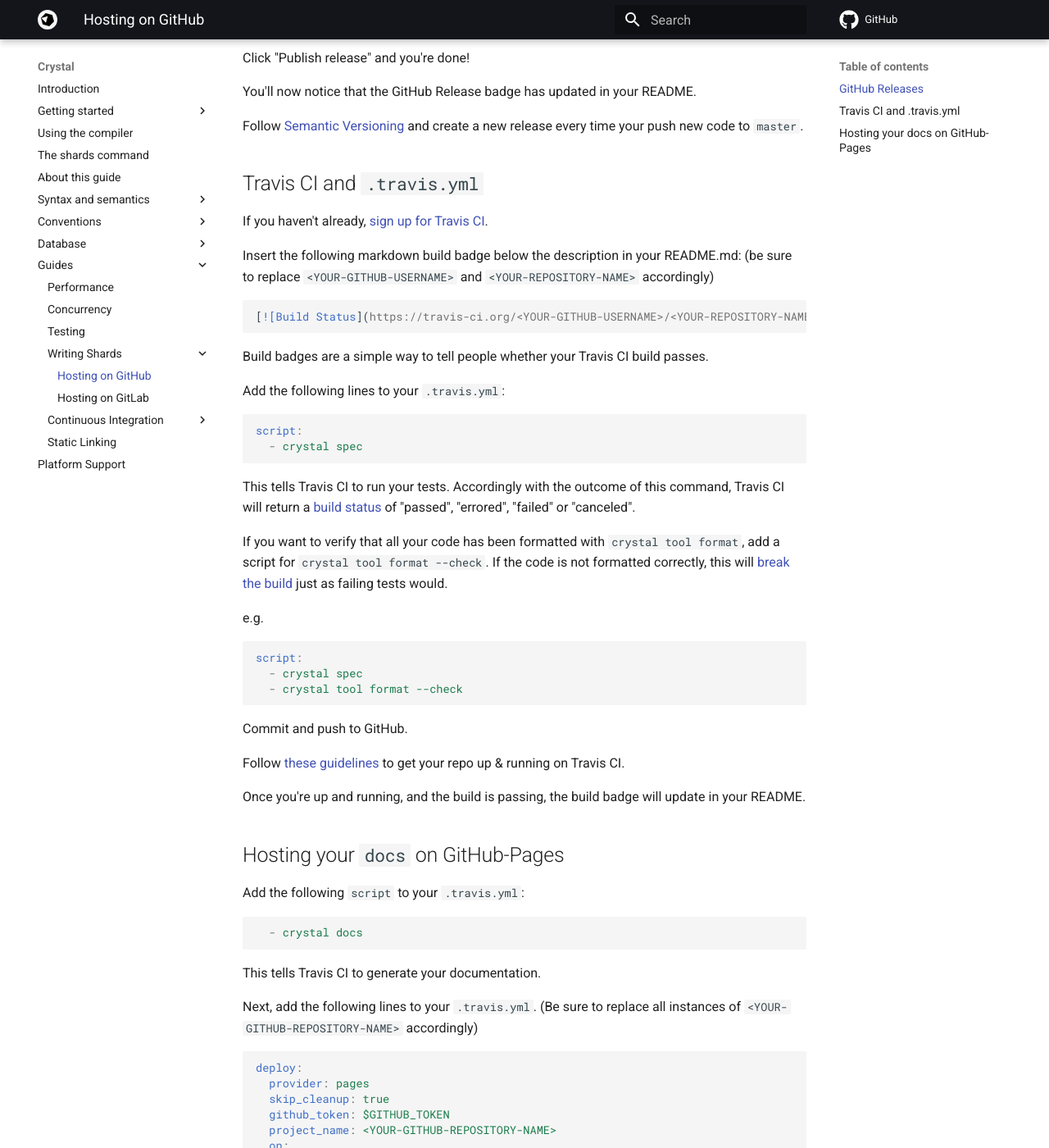
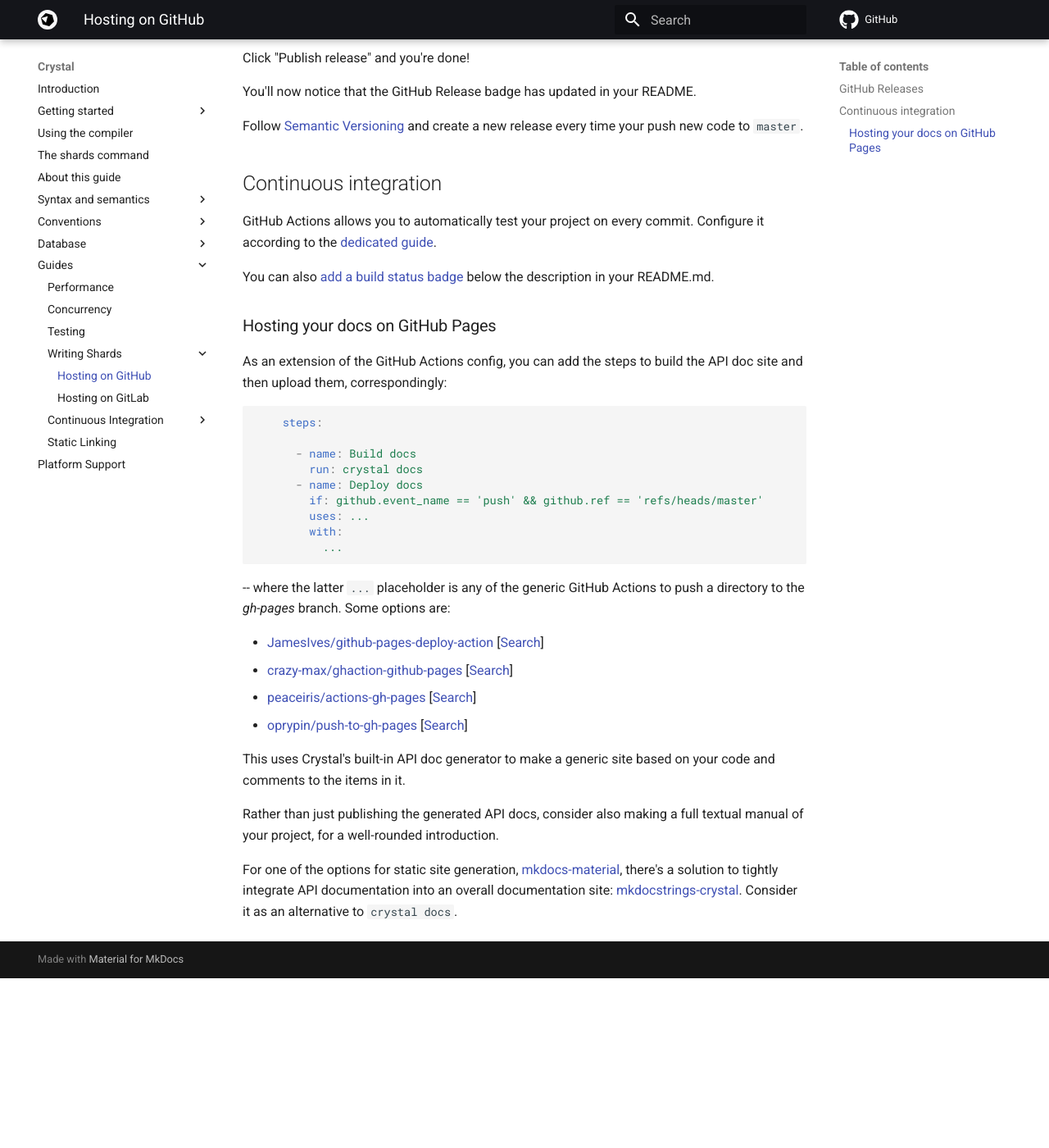
Before and after one commit to crystal-lang/crystal-book, an MkDocs documentation site: the page built from docs/guides/hosting/github.md, in a window 1280 px wide and 1400 px high, scrolled down 1186 px. Shown: the whole window at 82% size. Built offline with MkDocs 1.6.1 and Material for MkDocs 9.7.7, drawn with Linux system fonts in a browser that asks for light colours; nearby versions of some CDN libraries; library files that are not in the unit come from our copies; comment, search, counter and statistics services are not loaded; after the commit the page ends 2379 px from its top, so only the background shows below that; some of the changed text lies outside the part shown.

Commit message:
Add a CI guide for GitHub Actions, update Hosting on GitHub

````diff
--- a/docs/guides/hosting/github.md
+++ b/docs/guides/hosting/github.md
@@ -50,86 +50,37 @@
 
 Follow [Semantic Versioning](http://semver.org/) and create a new release every time your push new code to `master`.
 
-## Travis CI and `.travis.yml`
+## Continuous integration
 
-If you haven't already, [sign up for Travis CI](https://travis-ci.org/).
+GitHub Actions allows you to automatically test your project on every commit. Configure it according to the [dedicated guide](../ci/gh-actions.md).
 
-Insert the following markdown build badge below the description in your README.md:
-(be sure to replace `<YOUR-GITHUB-USERNAME>` and `<YOUR-REPOSITORY-NAME>` accordingly)
+You can also [add a build status badge](https://docs.github.com/en/actions/managing-workflow-runs/adding-a-workflow-status-badge) below the description in your README.md.
 
-```markdown
-[![Build Status](https://travis-ci.org/<YOUR-GITHUB-USERNAME>/<YOUR-REPOSITORY-NAME>.svg?branch=master)](https://travis-ci.org/<YOUR-GITHUB-USERNAME>/<YOUR-REPOSITORY-NAME>)
+### Hosting your docs on GitHub Pages
+
+As an extension of the GitHub Actions config, you can add the steps to build the API doc site and then upload them, correspondingly:
+
+```yaml
+    steps:
+
+      - name: Build docs
+        run: crystal docs
+      - name: Deploy docs
+        if: github.event_name == 'push' && github.ref == 'refs/heads/master'
+        uses: ...
+        with:
+          ...
 ```
 
-Build badges are a simple way to tell people whether your Travis CI build passes.
+-- where the latter `...` placeholder is any of the generic GitHub Actions to push a directory to the *gh-pages* branch. Some options are:
 
-Add the following lines to your `.travis.yml`:
+* [JamesIves/github-pages-deploy-action](https://github.com/JamesIves/github-pages-deploy-action) [[Search](https://github.com/search?q=JamesIves+crystal+path%3A.github%2Fworkflows&type=Code)]
+* [crazy-max/ghaction-github-pages](https://github.com/crazy-max/ghaction-github-pages) [[Search](https://github.com/search?q=%22ghaction-github-pages%22+crystal+path%3A.github%2Fworkflows&type=Code)]
+* [peaceiris/actions-gh-pages](https://github.com/peaceiris/actions-gh-pages) [[Search](https://github.com/search?q=peaceiris%2Factions-gh-pages+crystal+path%3A.github%2Fworkflows&type=Code)]
+* [oprypin/push-to-gh-pages](https://github.com/oprypin/push-to-gh-pages) [[Search](https://github.com/search?q=%22oprypin%2Fpush-to-gh-pages%22+crystal+path%3A.github%2Fworkflows&type=Code)]
 
-```yaml
-script:
-  - crystal spec
-```
+This uses Crystal's built-in API doc generator to make a generic site based on your code and comments to the items in it.
 
-This tells Travis CI to run your tests.
-Accordingly with the outcome of this command, Travis CI will return a [build status](https://docs.travis-ci.com/user/for-beginners/#breaking-the-build) of "passed", "errored", "failed" or "canceled".
+Rather than just publishing the generated API docs, consider also making a full textual manual of your project, for a well-rounded introduction.
 
-If you want to verify that all your code has been formatted with `crystal tool format`, add a script for `crystal tool format --check`. If the code is not formatted correctly, this will [break the build](https://docs.travis-ci.com/user/for-beginners/#breaking-the-build) just as failing tests would.
-
-e.g.
-
-```yaml
-script:
-  - crystal spec
-  - crystal tool format --check
-```
-
-Commit and push to GitHub.
-
-Follow [these guidelines](https://docs.travis-ci.com/user/getting-started/) to get your repo up & running on Travis CI.
-
-Once you're up and running, and the build is passing, the build badge will update in your README.
-
-## Hosting your `docs` on GitHub-Pages
-
-Add the following `script` to your `.travis.yml`:
-
-```yaml
-  - crystal docs
-```
-
-This tells Travis CI to generate your documentation.
-
-Next, add the following lines to your `.travis.yml`.
-(Be sure to replace all instances of `<YOUR-GITHUB-REPOSITORY-NAME>` accordingly)
-
-```yaml
-deploy:
-  provider: pages
-  skip_cleanup: true
-  github_token: $GITHUB_TOKEN
-  project_name: <YOUR-GITHUB-REPOSITORY-NAME>
-  on:
-    branch: master
-  local_dir: docs
-```
-
-[Set the Environment Variable](https://docs.travis-ci.com/user/environment-variables#defining-variables-in-repository-settings), `GITHUB_TOKEN`, with your [personal access token](https://help.github.com/articles/creating-a-personal-access-token-for-the-command-line/).
-
-If you've been following along, your `.travis.yml` file should look something like this:
-
-```yaml
-language: crystal
-script:
-  - crystal spec
-  - crystal docs
-deploy:
-  provider: pages
-  skip_cleanup: true
-  github_token: $GITHUB_TOKEN
-  project_name: <YOUR-GITHUB-REPOSITORY-NAME>
-  on:
-    branch: master
-  local_dir: docs
-```
-
-[Click Here](https://docs.travis-ci.com/user/deployment/pages/) for the official documentation on deploying to GitHub-Pages with Travis CI.
+For one of the options for static site generation, [mkdocs-material](https://squidfunk.github.io/mkdocs-material), there's a solution to tightly integrate API documentation into an overall documentation site: [mkdocstrings-crystal](https://github.com/mkdocstrings/crystal). Consider it as an alternative to `crystal docs`.
````
Also changed, not shown: docs/SUMMARY.md (+3 -2 lines), docs/guides/ci/README.md (+2 -1 lines), docs/guides/ci/gh-actions.md (added, +216 -0 lines), docs/guides/ci/travis.md (+1 -1 lines), docs/guides/writing_shards.md (+2 -2 lines), docs/the_shards_command/README.md (+1 -1 lines).
